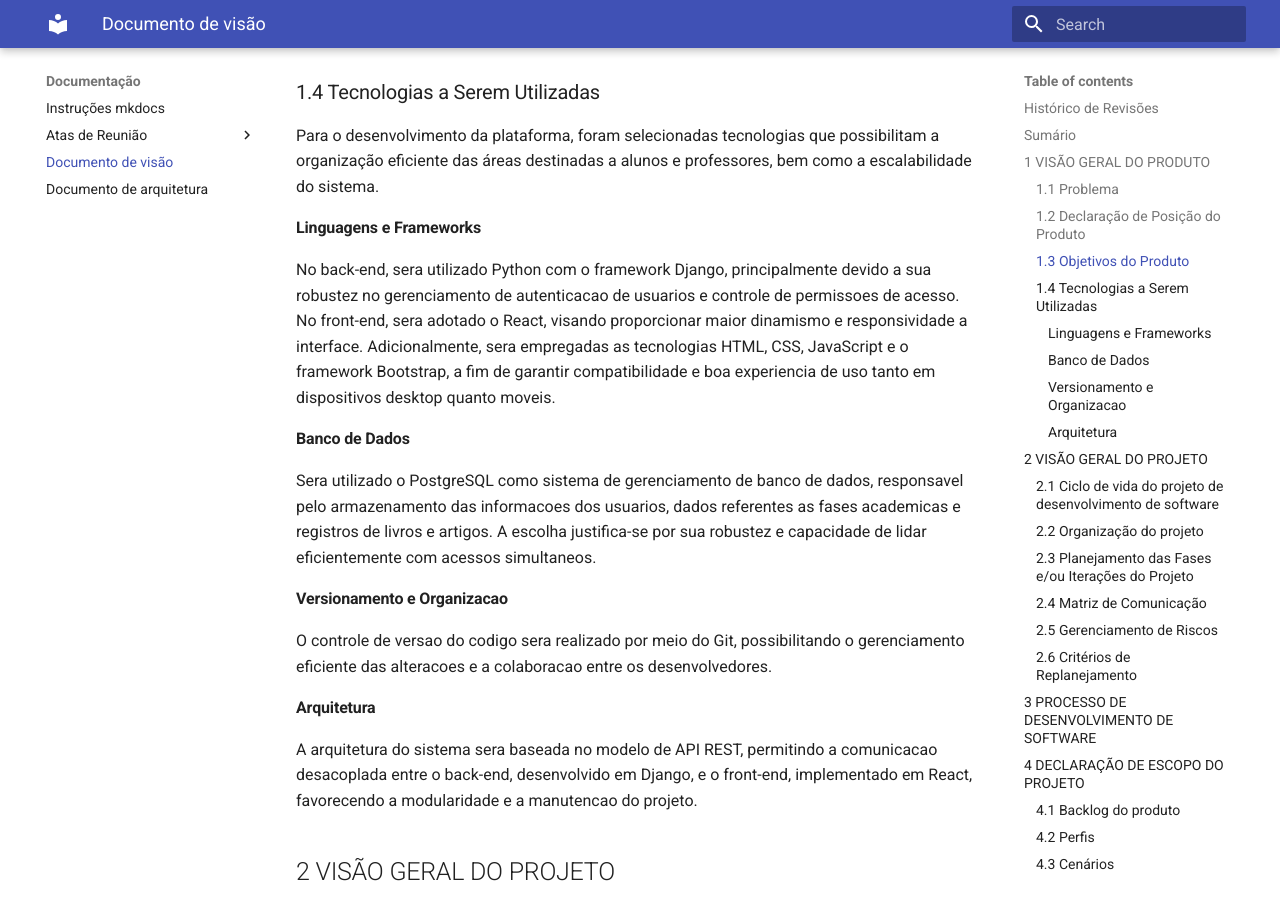
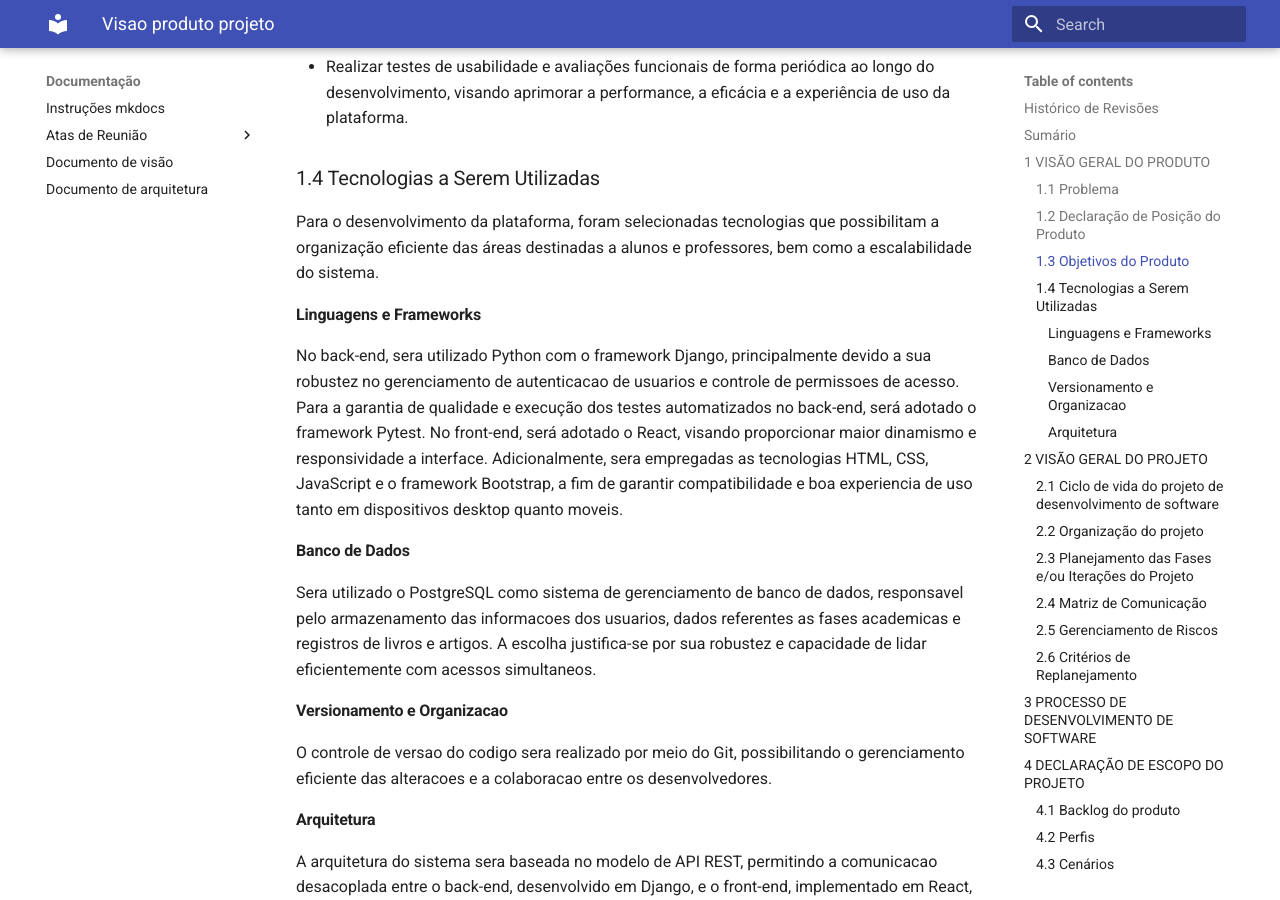
Before and after one commit to FGA0138-MDS-Ajax/2026.1-T03-Turing, an MkDocs documentation site: the page built from docs/visao-produto-projeto.md, in a window 1280 px wide and 900 px high, scrolled down 5428 px. Built offline with MkDocs 1.6.1 and Material for MkDocs 9.7.7, drawn with Linux system fonts in a browser that asks for light colours; some of the changed text lies outside the part shown.

Commit message:
Inclusão do Framework Pytest nos Documentos de Visão e Arquitetura #22

```diff
--- a/docs/visao-produto-projeto(1.1).md
+++ b/docs/visao-produto-projeto.md
@@ -37,6 +37,7 @@
 |------|--------|-----------|-------|
 | 30/04/2026 | 1.0 | Versão inicial do projeto | Gabriel Vieira |
 | 13/05/2026 | 1.1 | Refinamento do escopo do produto (foco no Ensino Médio), alteração da abordagem de testes (substituição de TDD por Testes Automatizados) e remoção de testes não funcionais, atualização da tecnologia de banco de dados (SQLite para PostgreSQL) e mudança nas datas das Sprints. | Maria Eduarda Guimarães    |
+| 22/05/2026 | 1.2 | Inclusão do framework Pytest | Maria Eduarda Guimarães |
  ---
 
 
@@ -157,7 +158,7 @@
 
 #### Linguagens e Frameworks
 
-No back-end, sera utilizado Python com o framework Django, principalmente devido a sua robustez no gerenciamento de autenticacao de usuarios e controle de permissoes de acesso. No front-end, sera adotado o React, visando proporcionar maior dinamismo e responsividade a interface. Adicionalmente, sera empregadas as tecnologias HTML, CSS, JavaScript e o framework Bootstrap, a fim de garantir compatibilidade e boa experiencia de uso tanto em dispositivos desktop quanto moveis.
+No back-end, sera utilizado Python com o framework Django, principalmente devido a sua robustez no gerenciamento de autenticacao de usuarios e controle de permissoes de acesso. Para a garantia de qualidade e execução dos testes automatizados no back-end, será adotado o framework Pytest. No front-end, será adotado o React, visando proporcionar maior dinamismo e responsividade a interface. Adicionalmente, sera empregadas as tecnologias HTML, CSS, JavaScript e o framework Bootstrap, a fim de garantir compatibilidade e boa experiencia de uso tanto em dispositivos desktop quanto moveis.
 
 #### Banco de Dados
 
@@ -550,7 +551,8 @@
 ### 6.1 Estratégia de testes:
 
 1. **Níveis de testes abordados:**
-   - **Unitário** - Realizado atomicamente para garantir o funcionamento isolado das funções. Serão utilizadas bibliotecas de testes nativas ou compatíveis com os ambientes definidos para o back-end (Python/Django) e front-end (React).
+   - **Unitário** - Realizado atomicamente para garantir o funcionamento isolado das funções. Serão utilizadas bibliotecas de testes nativas ou compatíveis com os ambientes definidos, aplicando o framework Pytest para a automação no back-end (Python/Django) e bibliotecas nativas para o front-end (React).
+
    - **Integração** - Contextual à arquitetura da API REST, validando a comunicação, endpoints e a transferência de dados correta entre o back-end e o front-end.
    - **Sistema (End to End)** - Focado no fluxo de usabilidade do usuário, simulando como os perfis de Aluno, Professor e Administrador utilizarão a aplicação na prática.
    - **Aceitação** - confirmar se a entrega atende aos critérios de User Stories com o Product Owner.
```
Also changed, not shown: docs/documento-arquitetura.md (renamed from docs/documento-arquitetura(1.0).md, +3 -2 lines), 2 other files.
